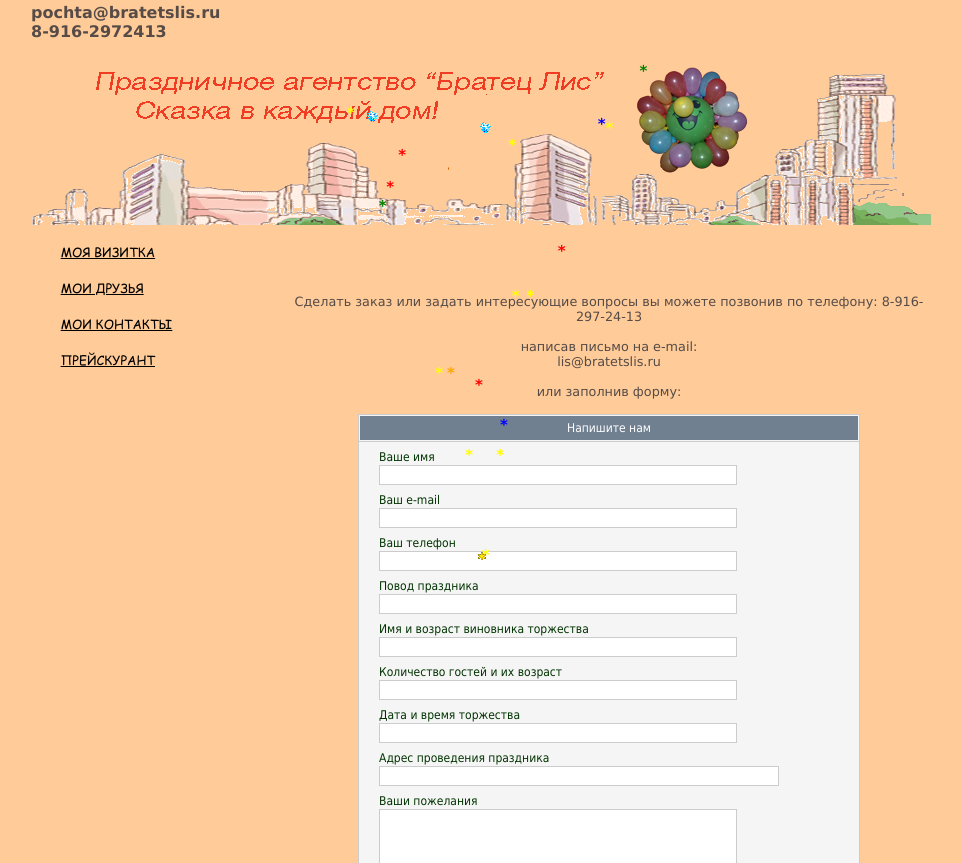
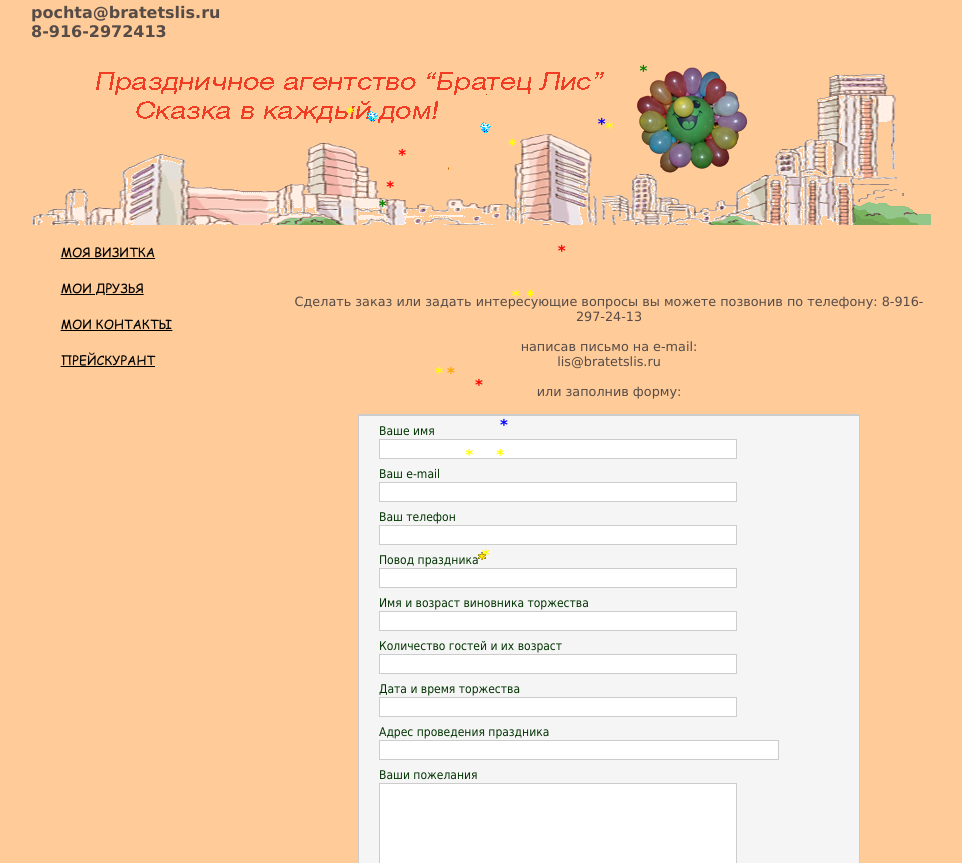
Before and after one commit to bratetslis/Site, a Jekyll site: the page built from contacts.md, in a window 1280 px wide. Shown: the top 863 px of the page, without its empty margins (162-1124 px from the left). Built offline with Jekyll 4.4.1, drawn with Linux system fonts in a browser that asks for light colours; grey boxes are pictures that could not be loaded.

Commit message:
Update contacts.md

```diff
--- a/contacts.md
+++ b/contacts.md
@@ -16,7 +16,7 @@
 или заполнив форму: </center></p>
 <center><form action="http://masterform.info/mail.php" method="post"><input type="hidden" name="zagol_soob" value="" />
 <div style="width:500px; text-align:left; border:1px solid #CCCCCC; color:#003300; font:12px tahoma, verdana; background:#F5F5F5;">
-<div style="text-align:center; background:#708090; border:1px solid #F5F5F5; color:#ffffff; padding:5px 5px 5px 5px;">Напишите нам</div>
+<!--<div style="text-align:center; background:#708090; border:1px solid #F5F5F5; color:#ffffff; padding:5px 5px 5px 5px;">Напишите нам</div>-->
 <div style="border-top:solid 1px #CCCCCC; padding:8px 20px 0px 20px;">Ваше имя</div>
 <div style="padding:1px 20px 0px 20px;">
 <input name="name" type="text" style="width:358px; height:20px; background:#FFFFFF; border:1px solid #CCCCCC; color:#191970;" maxlength="50" />
```
